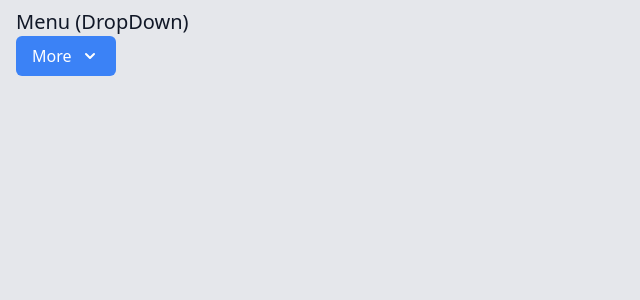
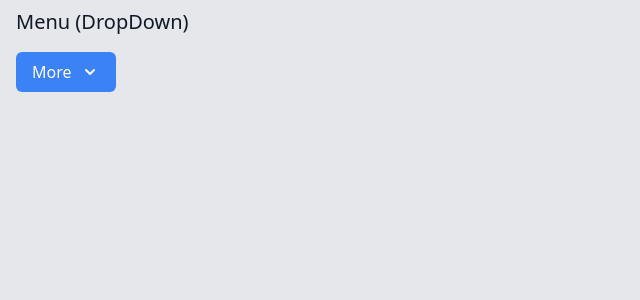
Before and after one commit to yxj0312/headless-ui-styled, a Vue app: page / in a window 1280 px wide. Shown: the top 300 px of the page, without its empty margins (0-640 px from the left). Built offline with nearby package versions, Linux system fonts and the light colour scheme.

Commit message:
wrapp menu

```diff
--- a/src/App.vue
+++ b/src/App.vue
@@ -8,6 +8,7 @@
   <div class="min-h-screen bg-gray-200 text-gray-900">
     <div class="container mx-auto px-4">
       <h2 class="font-blod text-xl pt-2">Menu (DropDown)</h2>
+      <div class="mt-4">
         <Menu>
           <MenuButton class="flex items-center bg-blue-500 text-white rounded-md px-4 py-2">
             <span>More</span>
@@ -32,6 +33,8 @@
           </MenuItems>
         </Menu>
       </div>
+
+    </div>
   </div>
 </template>
 
```
Lines whose indentation alone changed are shown as unchanged.
